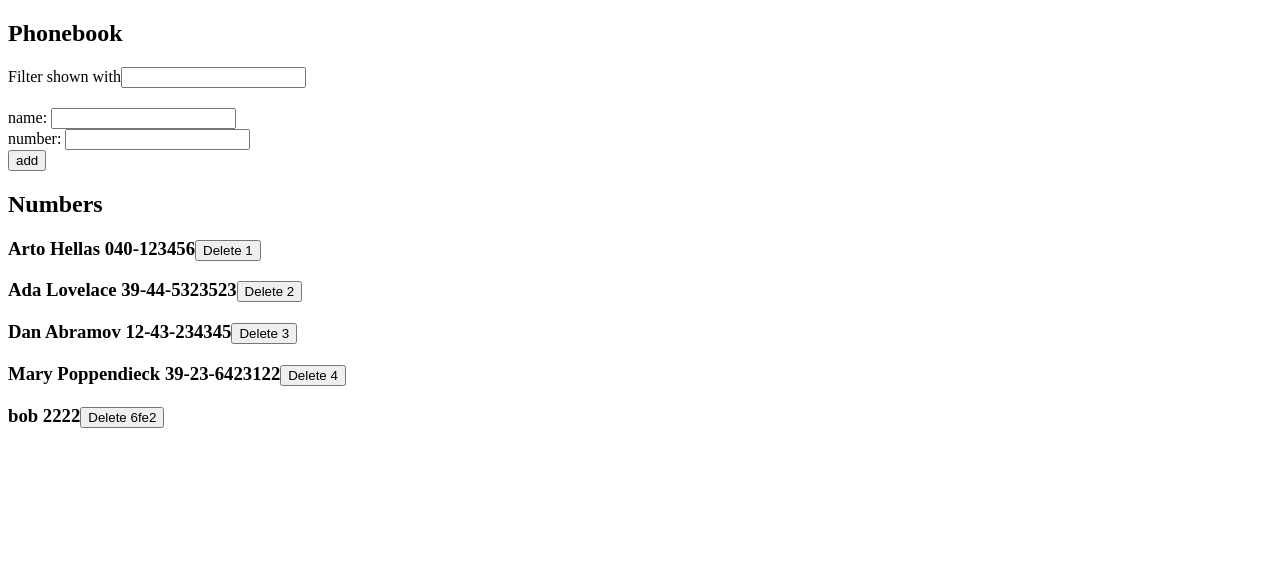
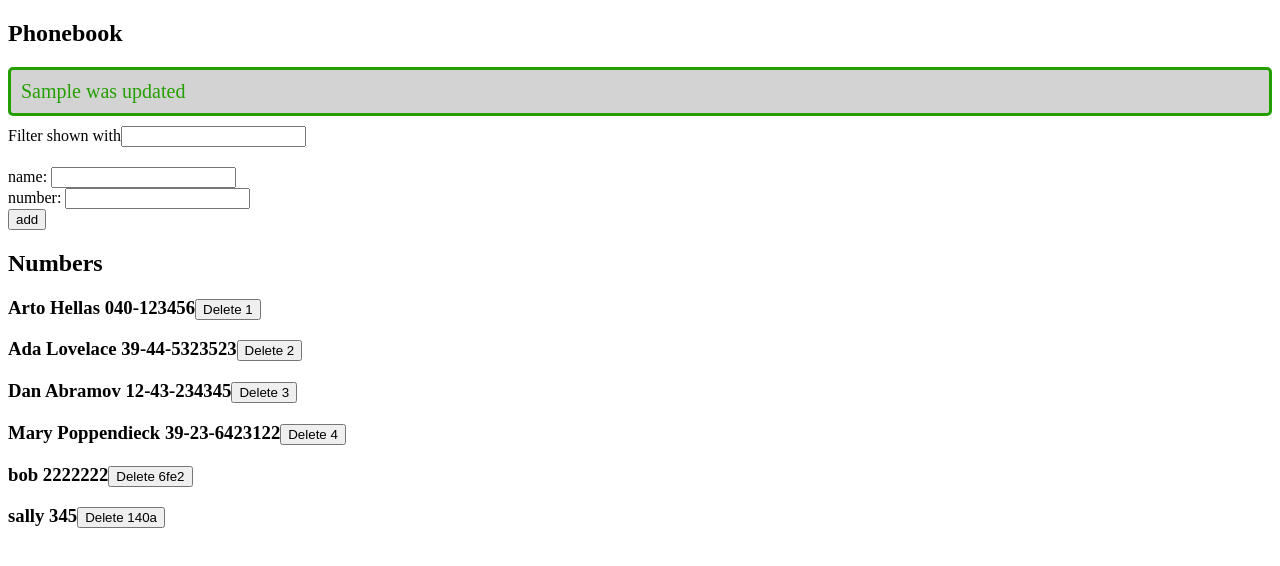
Before and after one commit to bushbass/fso-phonebook, a React (Vite) app: page / in a window 1280 px wide. Both pictures are taken after typing "Sample", "Sample" into the empty fields and a click on the button "add". Shown: the top 566 px of the page. Built offline with nearby package versions, Linux system fonts and the light colour scheme; no server answers; data requests are answered from the project's data file.

Commit message:
start at 2.17

```diff
--- a/db.json
+++ b/db.json
@@ -23,7 +23,12 @@
     {
       "id": "6fe2",
       "name": "bob",
-      "number": "2222"
+      "number": "2222222"
+    },
+    {
+      "id": "140a",
+      "name": "sally",
+      "number": "345"
     }
   ]
 }
--- a/src/App.jsx
+++ b/src/App.jsx
@@ -4,6 +4,7 @@
 import Filter from './components/Filter'
 import axios from 'axios'
 import personsService from './services/personsService'
+import Notification from './components/Notification'
 
 const App = () => {
 
@@ -25,6 +26,7 @@
   const [newName, setNewName] = useState('')
   const [newNumber, setNewNumber] = useState('')
   const [searchText, setSearchText] = useState('')
+  const [message, setMessage] = useState(null)
 
   const handleNameInputChange = (event) => {
     setNewName(event.target.value)
@@ -43,8 +45,15 @@
       updatePerson(nameToSet) :
       createPerson(nameToSet)
 
+    setMessage(
+      `${nameToSet.name} was updated`
+    )
+    setTimeout(() => {
+      setMessage(null)
+    }, 5000)
     setNewName('')
     setNewNumber('')
+
   }
 
   const createPerson = (person) => {
@@ -71,7 +80,7 @@
   return (
     <div>
       <h2>Phonebook</h2>
-
+      <Notification message={message} />
       <Filter
         searchText={searchText}
         handleSearchTextChange={handleSearchTextChange} />
--- /dev/null
+++ b/src/components/Notification.jsx
@@ -0,0 +1,14 @@
+/* eslint-disable react/prop-types */
+const Notification = ({ message }) => {
+    if (message === null) {
+        return null
+    }
+
+    return (
+        <div className='message'>
+            {message}
+        </div>
+    )
+}
+
+export default Notification
--- /dev/null
+++ b/src/index.css
@@ -0,0 +1,9 @@
+.message {
+    color: rgb(37, 159, 0);
+    background: lightgrey;
+    font-size: 20px;
+    border-style: solid;
+    border-radius: 5px;
+    padding: 10px;
+    margin-bottom: 10px;
+}
--- a/src/main.jsx
+++ b/src/main.jsx
@@ -1,6 +1,7 @@
 import React from 'react'
 import ReactDOM from 'react-dom/client'
 import App from './App.jsx'
+import "./index.css";
 
 ReactDOM.createRoot(document.getElementById('root')).render(
   <React.StrictMode>
```
